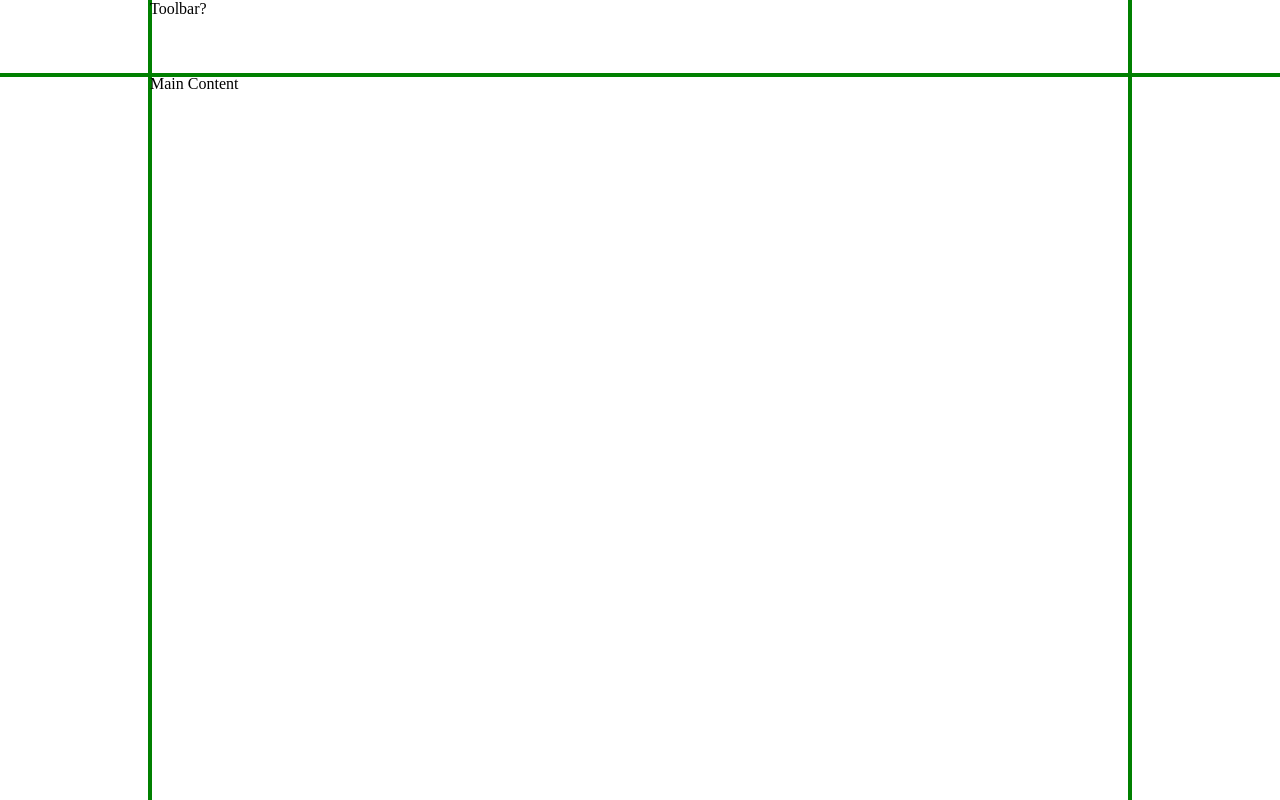
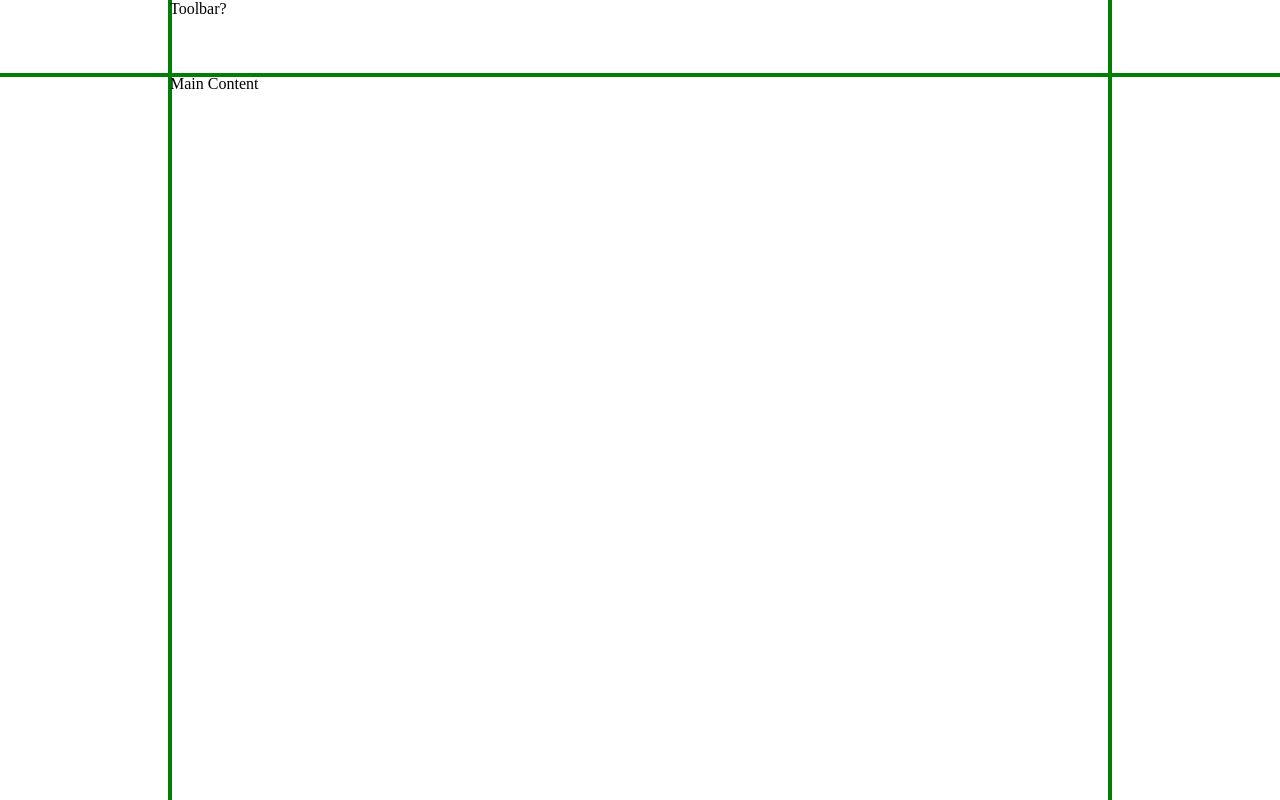
Before and after one commit to akutubidze/Capstone, a plain HTML site: page index.html in a window 1280 px wide. Drawn offline with Linux system fonts and the light colour scheme.

Commit message:
1st step(SPA Layout)

```diff
--- a/main.css
+++ b/main.css
@@ -1,5 +1,5 @@
 :root {
---sidebar-width: 150px;
+--sidebar-width: 170px;
 --page-bar-height: 75px;
 }
 
```
